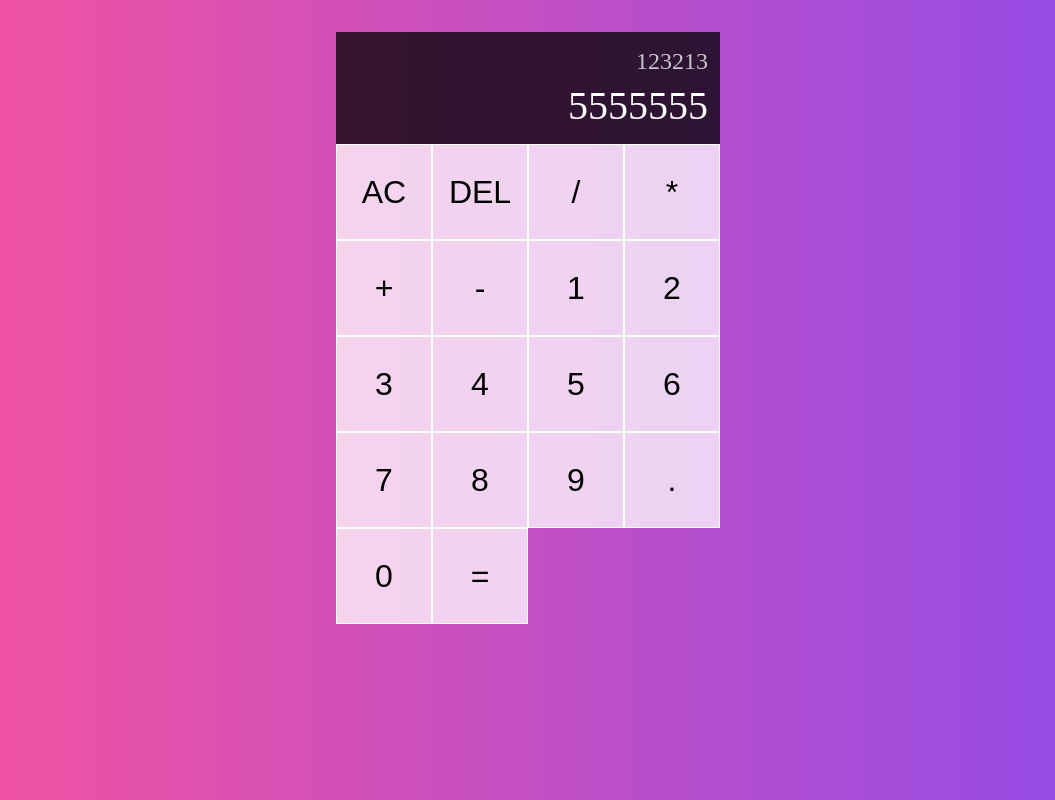
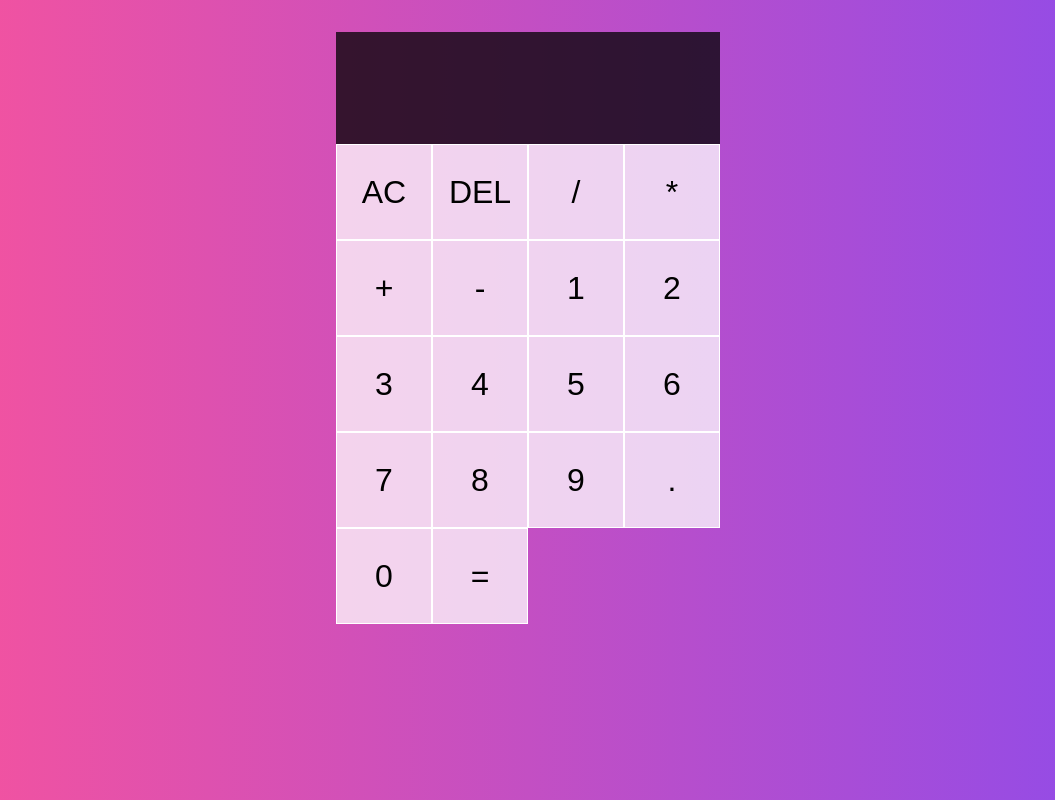
Before and after one commit to Carlos-Pretelin/Simpl-Calculator-React, a React app: page / in a window 1280 px wide. Shown: the whole page, without its empty margins (112-1167 px from the left). Built offline with nearby package versions, Linux system fonts and the light colour scheme.

Commit message:
deleted some style files

```diff
--- a/src/App.jsx
+++ b/src/App.jsx
@@ -29,8 +29,10 @@ function reducer(state, {type, payload}){
 
             return{
                 ...state,
-                currentOperand: `${state.currentOperand || ""}${payload.digit}`
+                currentOperand: `${state.currentOperand || ""}${payload.digit}`,
             }
+
+
 
         case ACTIONS.CHOOSE_OPERATION:
             if(state.currentOperand == null && state.previousOperand == null ) {
@@ -66,15 +68,15 @@ function App(){
 
         <div className="calculator-grid">
             <div className="output">
-                {/* <div className="previous-operand">{previousOperand}</div>
-                <div className="current-operand">{currentOperand}</div> */}
-                <div className="previous-operand">123213</div>
-                <div className="current-operand">5555555</div>
+                <div className="previous-operand">{previousOperand}</div>
+                <div className="current-operand">{currentOperand}</div>
+
             </div>
 
 
         <button className="span-two, ac-button" onClick={ () => {dispatch({type: ACTIONS.CLEAR})}}>AC</button>
         <button className="delete-button">DEL</button>
+
         <OperationButton operation={"/"} dispatch={dispatch} />
         <OperationButton operation={"*"} dispatch={dispatch} />
         <OperationButton operation={"+"} dispatch={dispatch} />
```
Also changed, not shown: styles/DigitButton.scss (deleted, +0 -9 lines), styles/OperationButton.scss (deleted, +0 -9 lines), styles/_vars.scss (added).
